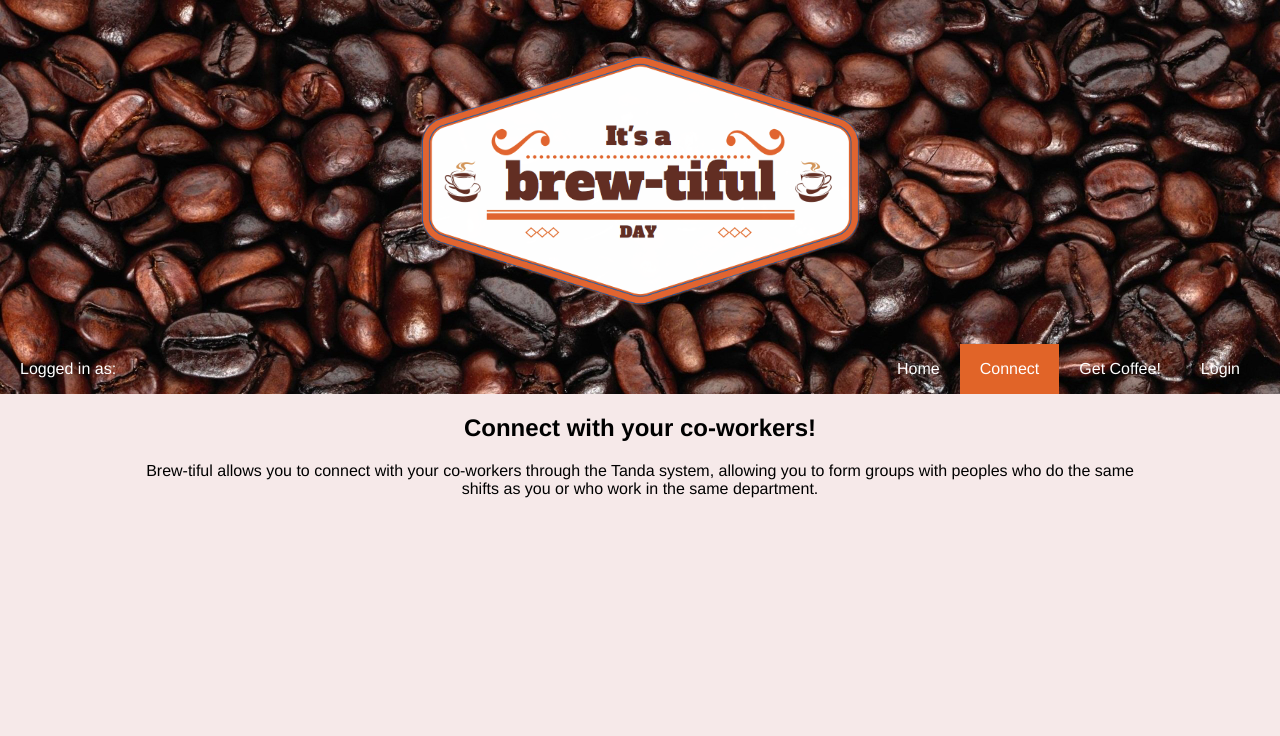
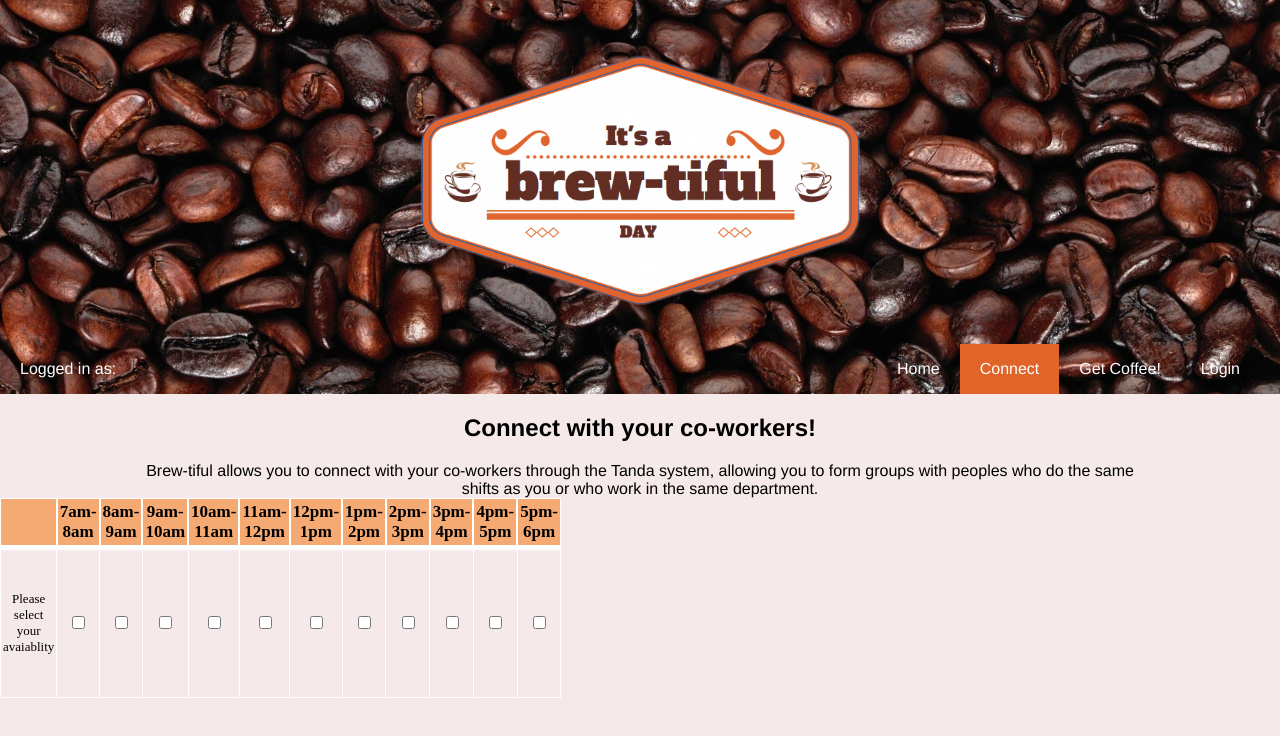
Before and after one commit to r-portas/tanda-2017, a React (Create React App) app: page /connect in a window 1280 px wide. Shown: the top 736 px of the page. Built offline with nearby package versions, Linux system fonts and the light colour scheme.

Commit message:
Replaced User with Connect.

```diff
--- a/src/App.js
+++ b/src/App.js
@@ -13,7 +13,6 @@ import reducers from "./reducers";
 
 // TODO: refactor imports
 import Header from "./components/Header";
-import User from "./components/User";
 import Connect from "./components/Connect";
 import Landing from "./components/Landing";
 import ActiveUsers from "./components/ActiveUsers";
@@ -37,7 +36,6 @@ class App extends Component {
 
             <Route exact path="/" component={Landing}/>
             <Route exact path="/connect" component={Connect}/>
-            <Route exact path="/user" component={User}/>
             <Route exact path="/get" component={ActiveUsers}/>
             <Route path="/callback" component={LoginCallback}/>
           </div>
--- a/src/components/User.css
+++ b/src/components/Connect.css
@@ -1,4 +1,4 @@
-table.paleBlueRows {
+table.paleOrangeRows {
   font-family: "Times New Roman", Times, serif;
   border: 1px solid #FFFFFF;
   width: 350px;
@@ -6,38 +6,38 @@ table.paleBlueRows {
   text-align: center;
   border-collapse: collapse;
 }
-table.paleBlueRows td, table.paleBlueRows th {
+table.paleOrangeRows td, table.paleOrangeRows th {
   border: 1px solid #FFFFFF;
   padding: 3px 2px;
 }
-table.paleBlueRows tbody td {
+table.paleOrangeRows tbody td {
   font-size: 13px;
 }
-table.paleBlueRows tr:nth-child(even) {
+table.paleOrangeRows tr:nth-child(even) {
   background: #F5A973;
 }
-table.paleBlueRows thead {
+table.paleOrangeRows thead {
   background: #F5A973;
   border-bottom: 5px solid #FFFFFF;
 }
-table.paleBlueRows thead th {
+table.paleOrangeRows thead th {
   font-size: 17px;
   font-weight: bold;
   color: #000000;
   text-align: center;
   border-left: 2px solid #FFFFFF;
 }
-table.paleBlueRows thead th:first-child {
+table.paleOrangeRows thead th:first-child {
   border-left: none;
 }
 
-table.paleBlueRows tfoot {
+table.paleOrangeRows tfoot {
   font-size: 14px;
   font-weight: bold;
   color: #333333;
   background: #F5A973;
   border-top: 3px solid #444444;
 }
-table.paleBlueRows tfoot td {
+table.paleOrangeRows tfoot td {
   font-size: 14px;
 }
--- a/src/components/Connect.js
+++ b/src/components/Connect.js
@@ -1,4 +1,5 @@
 import React, { Component } from "react";
+import "./Connect.css";
 
 class Connect extends Component {
   render() {
@@ -10,6 +11,43 @@ class Connect extends Component {
           Brew-tiful allows you to connect with your co-workers through
           the Tanda system, allowing you to form groups with peoples who do the same shifts as you or who work in the same department.
         </p>
+
+        <table className="paleOrangeRows">
+          <thead>
+          <tr>
+          <th>&nbsp;</th>
+          <th>7am-8am</th>
+          <th>8am-9am</th>
+          <th>9am-10am</th>
+          <th>10am-11am</th>
+          <th>11am-12pm</th>
+          <th>12pm-1pm</th>
+          <th>1pm-2pm</th>
+          <th>2pm-3pm</th>
+          <th>3pm-4pm</th>
+          <th>4pm-5pm</th>
+          <th>5pm-6pm</th>
+          </tr>
+          </thead>
+
+          <tbody>
+          <tr>
+          <td>Please select your avaiablity</td>
+          <td><label><input type="checkbox" /></label></td>
+          <td><label><input type="checkbox" /></label></td>
+          <td><label><input type="checkbox" /></label></td>
+          <td><label><input type="checkbox" /></label></td>
+          <td><label><input type="checkbox" /></label></td>
+          <td><label><input type="checkbox" /></label></td>
+          <td><label><input type="checkbox" /></label></td>
+          <td><label><input type="checkbox" /></label></td>
+          <td><label><input type="checkbox" /></label></td>
+          <td><label><input type="checkbox" /></label></td>
+          <td><label><input type="checkbox" /></label></td>
+          </tr>
+          </tbody>
+        </table>
+
       </div>
     );
   }
--- a/src/components/User.js
+++ b/src/components/User.js
@@ -27,7 +27,7 @@ class User extends Component {
 			<tbody>
 
 			<tr>
-			<td>Select your avaiablity</td>
+			<td>Please select your avaiablity</td>
 			<td><label><input type="checkbox" /></label></td>
 			<td><label><input type="checkbox" /></label></td>
 			<td><label><input type="checkbox" /></label></td>
```
